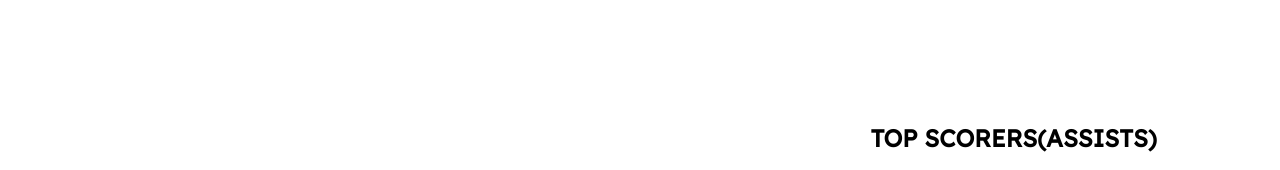
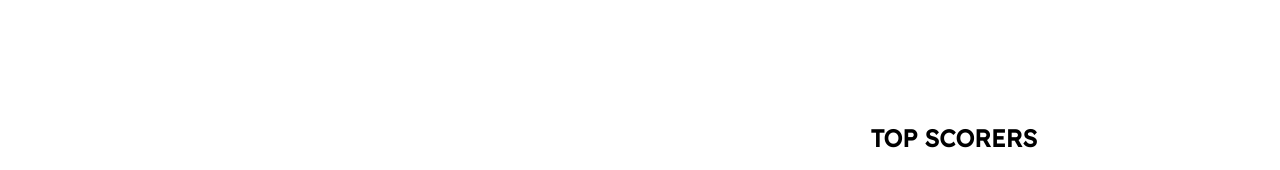
Before and after one commit to CalixOtu/Calix, a plain HTML site: page tournament/Index.html in a window 1280 px wide. Shown: the part 1325-1495 px from the top of the page. Drawn offline with Linux system fonts and the light colour scheme.

Commit message:
Update Index.html

```diff
--- a/tournament/Index.html
+++ b/tournament/Index.html
@@ -253,7 +253,7 @@
 
                 <aside class="sidebar">
                     <div class="category">
-                        <h2>TOP SCORERS(ASSISTS)</h2>
+                        <h2>TOP SCORERS</h2>
                         <ul class="category-list">
                             <li class="list-items" data-aos="fade-left" data-aos-delay="100" style="height: 3rem;  width: 50%; background: purple; font-weight: bold;">
                                 1. FELIX(LOLO)
```
